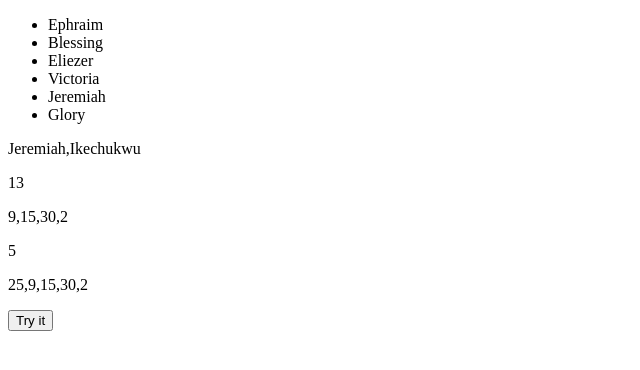
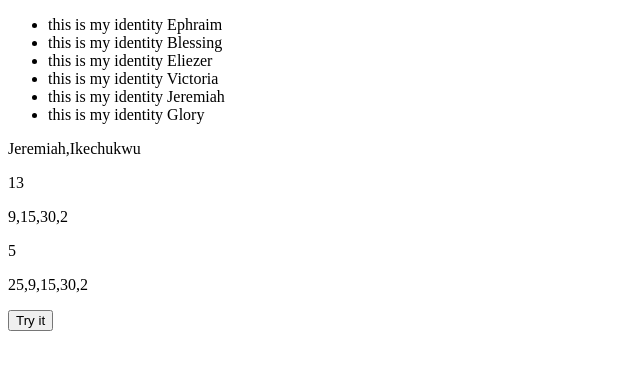
Before and after one commit to jegbune/JavaScript-Training, a plain HTML site: page javaScriptNumbers.html in a window 1280 px wide. Shown: the whole page, without its empty margins (0-640 px from the left). Drawn offline with Linux system fonts and the light colour scheme.

Commit message:
Array Concatenating

```diff
--- a/javaScriptNumbers.html
+++ b/javaScriptNumbers.html
@@ -74,7 +74,7 @@
 
         let result = "<ul>"
         for (let i = 0; i < family; i++){
-            result += "<li>" + identity[i] + "</li>"
+            result += "<li>"+"this is my identity " + identity[i] + "</li>"
         }
         result += "</ul>"
         document.getElementById("demo11").innerHTML = result;
```
